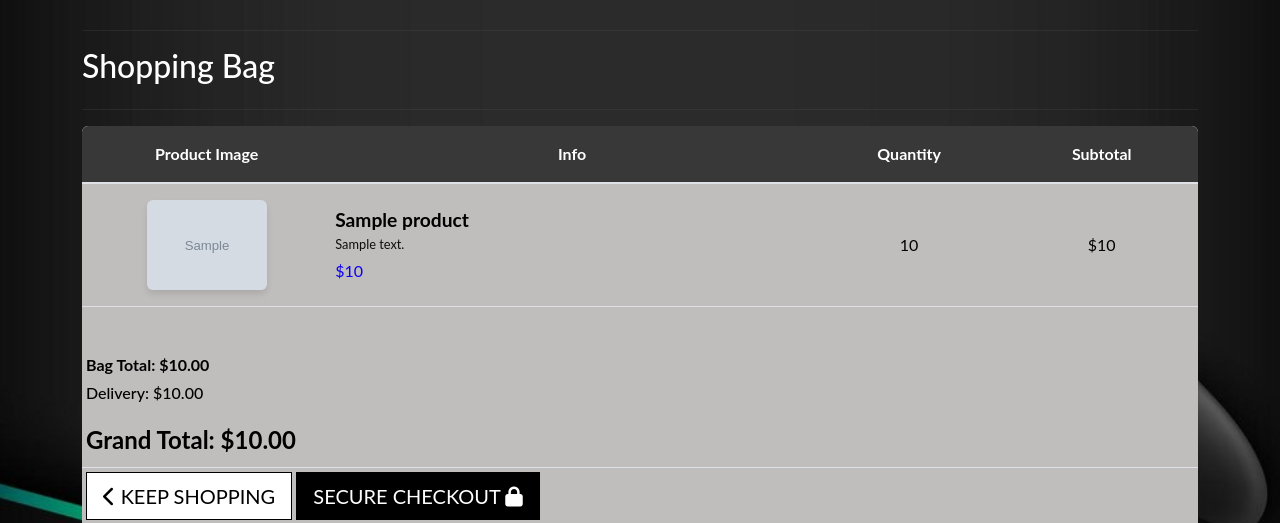
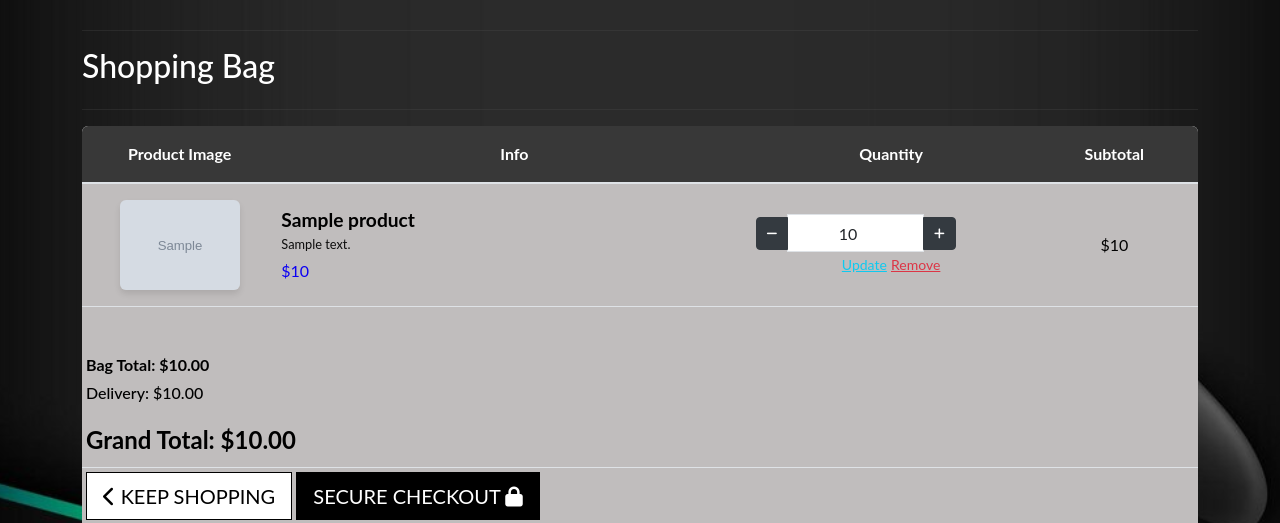
Before and after one commit to nazar0309/epic_merch, a Django app: template bag/templates/bag/bag.html in a window 1280 px wide. Shown: the part 56-579 px from the top of the page. Run offline with Django 3.2, Linux system fonts and the light colour scheme; the template is opened without the code that fills it: most values are stand-ins (such as "Sample title", 1, 10 or a date in 2020); grey boxes marked "Sample" are stand-in pictures.

Commit message:
Add update/remove buttons to product

```diff
--- a/bag/templates/bag/bag.html
+++ b/bag/templates/bag/bag.html
@@ -52,8 +52,33 @@
                                     </td>
 
                                     <!-- Quantity -->
-                                    <td class="py-3 align-middle">
-                                        <p class="bag-item-quantity mb-0">{{ item.quantity }}</p>
+                                    <td class="py-3 w-25">
+                                        <form class="form update-form" method="POST" action="">
+                                            {% csrf_token %}
+                                            <div class="col-12">
+                                                <div class="form-group">
+                                                    <div class="input-group">
+                                                        <button type="button" class="btn btn-outline-dark qty-decrease btn-sm" data-item_id="{{ item.item_id }}">
+                                                            <i class="fas fa-minus fa-sm"></i>
+                                                        </button>
+                                                        <input
+                                                            class="form-control qty_input qty-sm"
+                                                            type="number"
+                                                            name="quantity"
+                                                            value="{{ item.quantity }}"
+                                                            min="1"
+                                                            max="99"
+                                                            data-item_id="{{ item.item_id }}"
+                                                            id="id_qty_{{ item.item_id }}">
+                                                        <button type="button" class="btn btn-outline-dark qty-increase btn-sm" data-item_id="{{ item.item_id }}">
+                                                            <i class="fas fa-plus fa-sm"></i>
+                                                        </button>
+                                                    </div>
+                                                </div>
+                                            </div>
+                                        </form>
+                                        <a class="update-link text-info"><small>Update</small></a>
+                                        <a class="remove-item text-danger float-right" id="remove_{{ item.item_id }}" data-size="{{ item.size }}"><small>Remove</small></a>
                                     </td>
 
                                     <!-- Subtotal -->
@@ -97,7 +122,7 @@
                         </table>
                     </div>
                 {% else %}
-                    <p class="lead mb-5">Your bag is empty.</p>
+                    <p class="lead mb-5 text-white">Your bag is empty.</p>
                     <a href="{% url 'products' %}" class="btn btn-outline-black rounded-0 btn-lg">
                         <span class="icon">
                             <i class="fas fa-chevron-left"></i>
@@ -109,3 +134,30 @@
         </div>
     </div>
 {% endblock %}
+
+{% block postloadjs %}
+{{ block.super }}
+{% include 'products/includes/quantity_input_script.html' %}
+
+<script type="text/javascript">
+    // Update quantity on click
+    $('.update-link').click(function(e) {
+        var form = $(this).prev('.update-form');
+        form.submit();
+    })
+
+    // Remove item and reload on click
+    $('.remove-item').click(function(e) {
+        var csrfToken = "{{ csrf_token }}";
+        var itemId = $(this).attr('id').split('remove_')[1];
+        var size = $(this).data('size');
+        var url = `/bag/remove/${itemId}`;
+        var data = {'csrfmiddlewaretoken': csrfToken, 'size': size};
+
+        $.post(url, data)
+         .done(function() {
+             location.reload();
+         });
+    })
+</script>
+{% endblock %}
--- a/static/css/base.css
+++ b/static/css/base.css
@@ -53,7 +53,7 @@ body {
 
 /* Background color for dropdown menus */
 .dropdown-menu {
-    background-color: #808080; /* Dark gray for dropdown */
+    background-color: #656565; /* Dark gray for dropdown */
     border: none;
 }
 
@@ -316,21 +316,25 @@ main {
     vertical-align: middle;
     border-top: 1px solid #dee2e6;
 }
-
+.table .input-group {
+    max-width: 200px;
+    display: flex;
+    justify-content: center;
+    align-items: center;
+}
 .table td:nth-child(1)
 {
-    width: 12%;
+    width: 17.5%;
 }
 .table td:nth-child(2) {
     text-align: left; /* Left-align for Product Info and Description */
-    width: 25%; /* Adjusted width to take up less space */
+    width: 42.5%; /* Adjusted width to take up less space */
 }
 
 .table td:nth-child(3),
-.table td:nth-child(4),
-.table td:nth-child(5) {
+.table td:nth-child(4) {
     text-align: center; /* Center-align for numeric values */
-    width: 10%; /* Ensure numeric columns are consistent in width */
+    width: 20%; /* Ensure numeric columns are consistent in width */
 }
 
 /* Bag item image */
@@ -357,6 +361,7 @@ main {
 }
 
 .bag-item-description {
+    max-width: 70%;
     color: #0d0d0d !important;
     font-size: 0.8rem; /* Reduced font size for description */
     margin-bottom: 0.5rem;
@@ -373,6 +378,31 @@ main {
     text-align: center;
     font-size: 1rem;
     color: #000000;
+}
+
+/* Bag item quantity buttons */
+.qty-decrease,
+.qty-increase {
+    background-color: #343a40; /* Darker background */
+    color: #ffffff; /* White text color */
+    border: 1px solid #343a40; /* Border to match the button color */
+    padding: 5px 10px; /* Add some padding to buttons */
+}
+
+.qty-decrease:hover,
+.qty-increase:hover {
+    background-color: #495057; /* Slightly lighter on hover */
+    border-color: #495057; /* Border color for hover */
+}
+
+/* Quantity input */
+.qty-sm {
+    width: 50%; /* Make the input field 2 times smaller */
+    height: calc(1.5em + .75rem + 2px); /* Adjust height to match button size */
+    text-align: center; /* Center text in input */
+    margin: 0; /* Remove any margin */
+    padding: .375rem .75rem; /* Adjust padding */
+    font-size: 1rem; /* Adjust font size */
 }
 /* Responsive layout for mobile devices */
 @media (max-width: 768px) {
```
